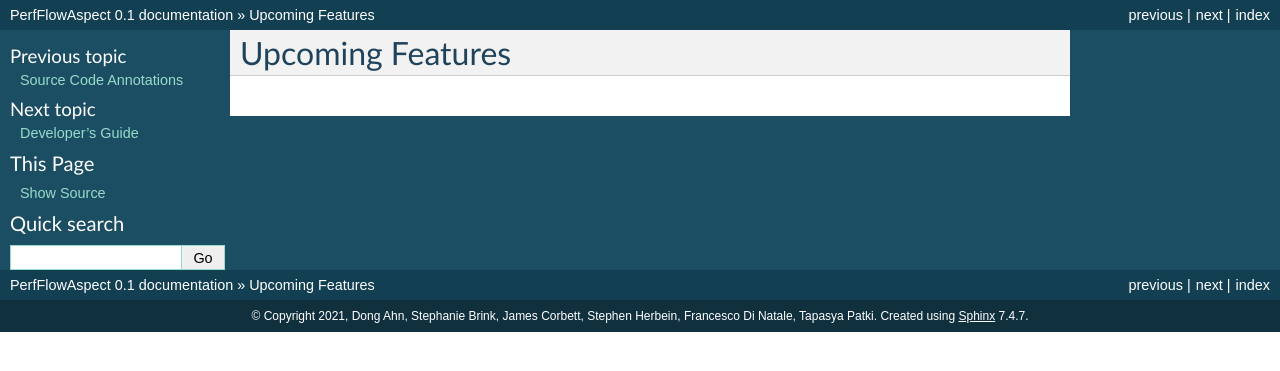
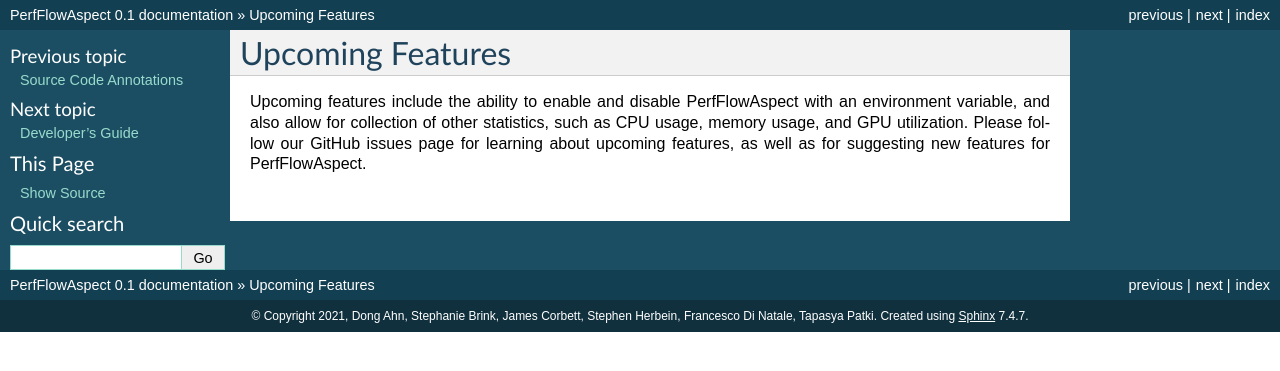
Before and after one commit to flux-framework/PerfFlowAspect, a Sphinx documentation site: the page built from docs/UpcomingFeatures.rst, in a window 1280 px wide. Shown: the top 371 px of the page. Built offline with Sphinx 7.4.7, drawn with Linux system fonts in a browser that asks for light colours.

Commit message:
Add a note for upcoming features

```diff
--- a/docs/UpcomingFeatures.rst
+++ b/docs/UpcomingFeatures.rst
@@ -7,3 +7,9 @@
 #################
 Upcoming Features
 #################
+
+Upcoming features include the ability to enable and disable PerfFlowAspect with
+an environment variable, and also allow for collection of other statistics,
+such as CPU usage, memory usage, and GPU utilization. Please follow our GitHub
+issues page for learning about upcoming features, as well as for suggesting new
+features for PerfFlowAspect.
```
